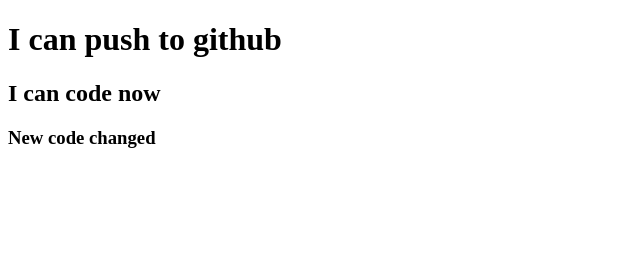
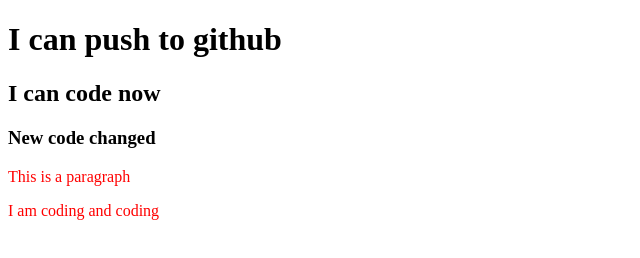
Before and after one commit to Melon-ali/my-second-repo, a plain HTML site: page index.html in a window 1280 px wide. Shown: the whole page, without its empty margins (0-640 px from the left). Drawn offline with Linux system fonts and the light colour scheme.

Commit message:
styles added

```diff
--- a/index.html
+++ b/index.html
@@ -5,10 +5,13 @@
     <meta http-equiv="X-UA-Compatible" content="IE=edge">
     <meta name="viewport" content="width=device-width, initial-scale=1.0">
     <title>My Second Github Repo</title>
+    <link rel="stylesheet" href="style.css">
 </head>
 <body>
     <h1>I can push to github</h1>
     <h2>I can code now</h2>
     <h3>New code changed</h3>
+    <p>This is a paragraph</p>
+    <p>I am coding and coding</p>
 </body>
 </html>
--- /dev/null
+++ b/style.css
@@ -0,0 +1,3 @@
+p{
+    color: red;
+}
```
